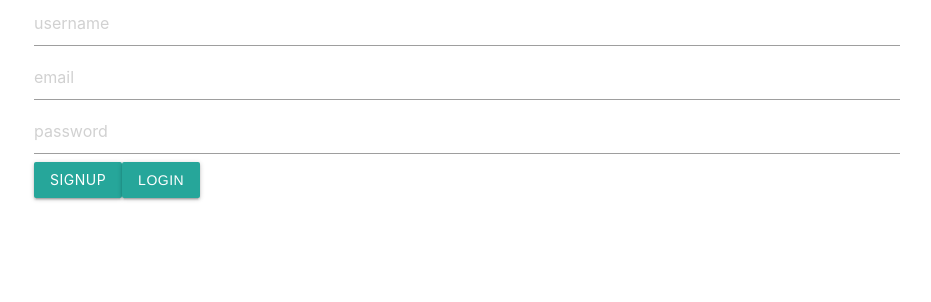
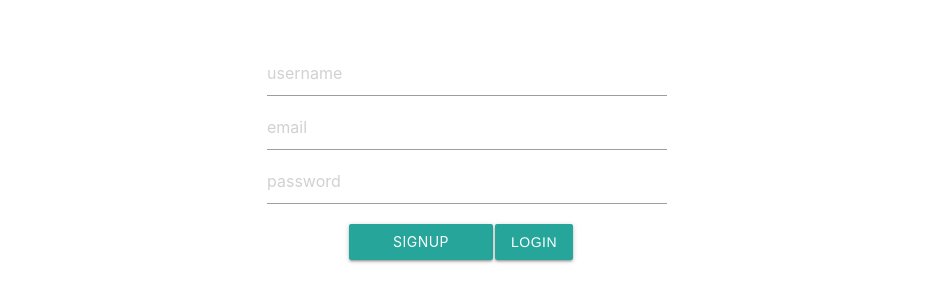
Before and after one commit to keekscodes/shareflixx, a React (Create React App) app in the folder client/: page /signup in a window 1280 px wide. Shown: the top 302 px of the page, without its empty margins (173-1104 px from the left). Built offline with nearby package versions, Linux system fonts and the light colour scheme.

Commit message:
styling login signup

```diff
--- a/client/src/components/pages/Login.js
+++ b/client/src/components/pages/Login.js
@@ -30,11 +30,11 @@ class Login extends Component {
             <div>
                 {/* <Navbar /> */}
                 <div className='container'>
-                    <div className="form login-form">
+                    <div className="form login-form" style={{"width": "400px" , "margin": "50px auto"}}>
                         <input type="text" name="username" placeholder="username" />
                         <input type="text" name="password" placeholder="password" />
-                            <div className="buttons">
-                                <button className="waves-effect waves-light btn login">Login</button>
+                            <div className="buttons" style={{"marginLeft" : "20%", "marginTop": "10px"}}>
+                                <button className="waves-effect waves-light btn login" style={{"width": "45%","margin": "2px"}}>Login</button>
                                 <a className="waves-effect waves-light btn signup" href="/signup">Signup</a>
                             </div>
                     </div>
--- a/client/src/components/pages/Signup.js
+++ b/client/src/components/pages/Signup.js
@@ -31,15 +31,15 @@ class Signup extends Component {
             <div>
                 {/* <Navbar /> */}
                 <div className='container'>
-                    <div className="form signup-form">
+                    <div className="form signup-form" style={{"width": "400px", "margin": "50px auto"}}>
                         <input type="text" name="username" placeholder="username"
                         onChange={this.handleInputChange}/>
                         <input type="text" name="email" placeholder="email"
                         onChange={this.handleInputChange} />
                         <input type="password" name="password" placeholder="password"
                         onChange={this.handleInputChange} />
-                            <div className="buttons">
-                                <button className="waves-effect waves-light btn signup" onClick={this.handleFormSubmit}>Signup</button>
+                            <div className="buttons" style={{"marginLeft" : "20%", "marginTop": "10px"}}>
+                                <button className="waves-effect waves-light btn signup" onClick={this.handleFormSubmit}  style={{"width": "45%","margin": "2px"}}>Signup</button>
                                 <a className="waves-effect waves-light btn login" href="/login">Login</a>
                             </div>
                     </div>
```
